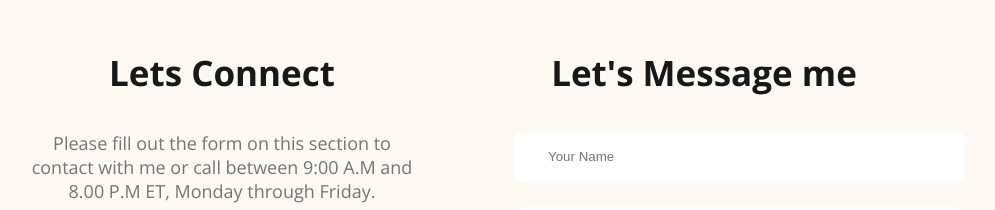
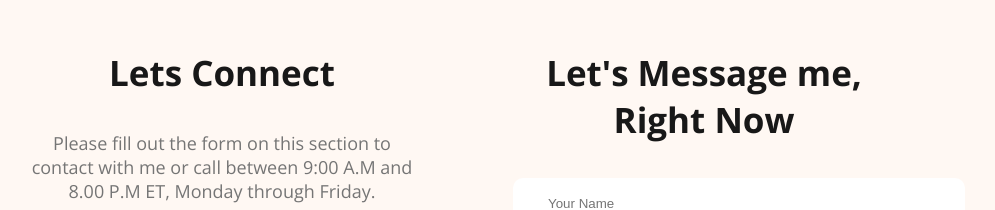
Before and after one commit to mmaswud/web-developer-portfolio, a plain HTML site: page index.html in a window 1280 px wide. Shown: the part 3279-3489 px from the top of the page, without its empty margins (177-1172 px from the left). Drawn offline with nearby package versions, Linux system fonts and the light colour scheme; a web font is replaced by a local one.

Commit message:
updated the footer message

```diff
--- a/index.html
+++ b/index.html
@@ -166,7 +166,7 @@
             </div>
         </div>
         <div class="footer-column">
-            <h3 class="section-title">Let's Message me</h3>
+            <h3 class="section-title">Let's Message me, Right Now</h3>
             <form class="contact" action="">
                 <input type="text" placeholder="Your Name">
                 <input type="email" name="" placeholder="Your Email" id="">
```
